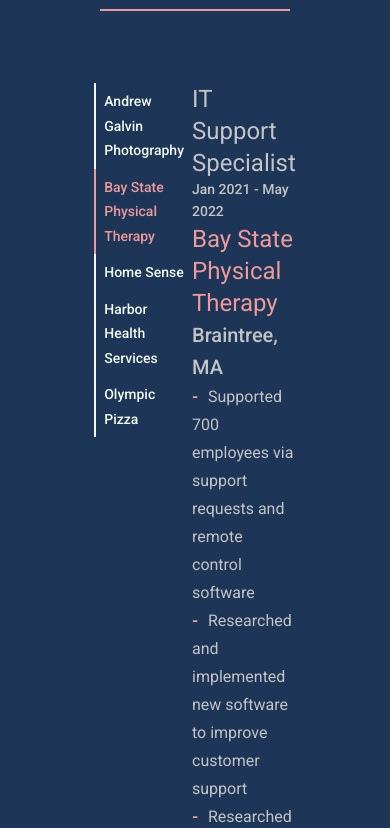
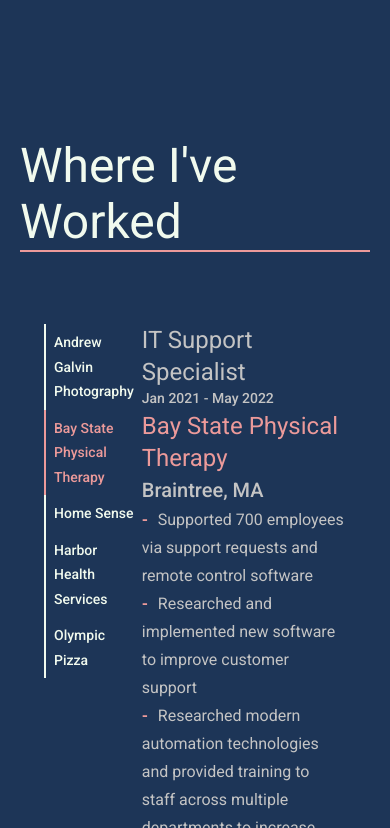
Before and after one commit to andrewgalvin/Resume, a React (Create React App) app: page / in a window 390 px wide. Shown: the part 736-1564 px from the top of the page. Built offline with nearby package versions, Linux system fonts and the light colour scheme.

Commit message:
Fixed mobile clipping

```diff
--- a/src/components/Experience/Experience.js
+++ b/src/components/Experience/Experience.js
@@ -22,7 +22,7 @@
         alignItems: "center",
         flexDirection: "column",
         width: "100%",
-        padding: "100px 100px",
+        padding: "20px 20px",
       }}
     >
       <Typography
--- a/src/components/Projects/Projects.js
+++ b/src/components/Projects/Projects.js
@@ -44,7 +44,7 @@
         alignItems: "center",
         flexDirection: "column",
         width: "100%",
-        padding: "100px 100px",
+        padding: "20px 20px",
       }}
     >
       <Typography
```
